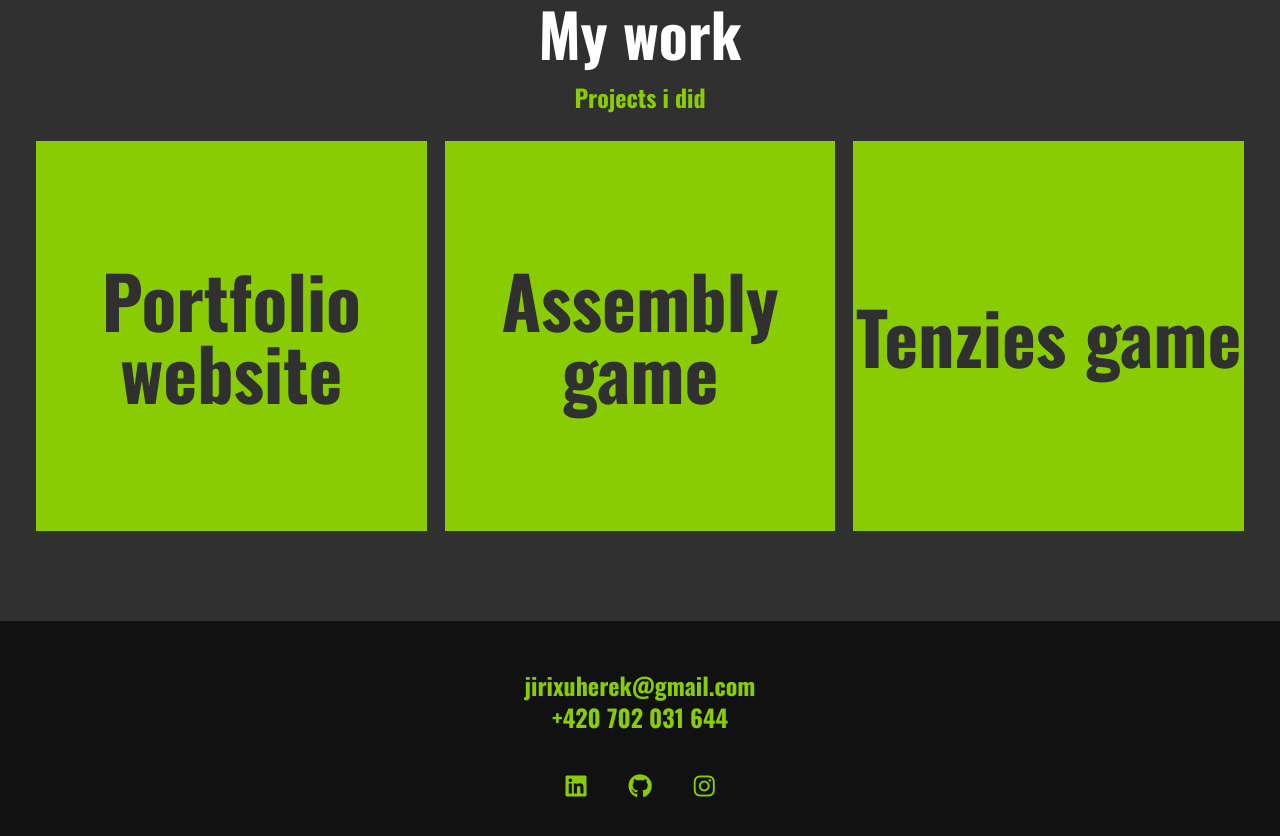
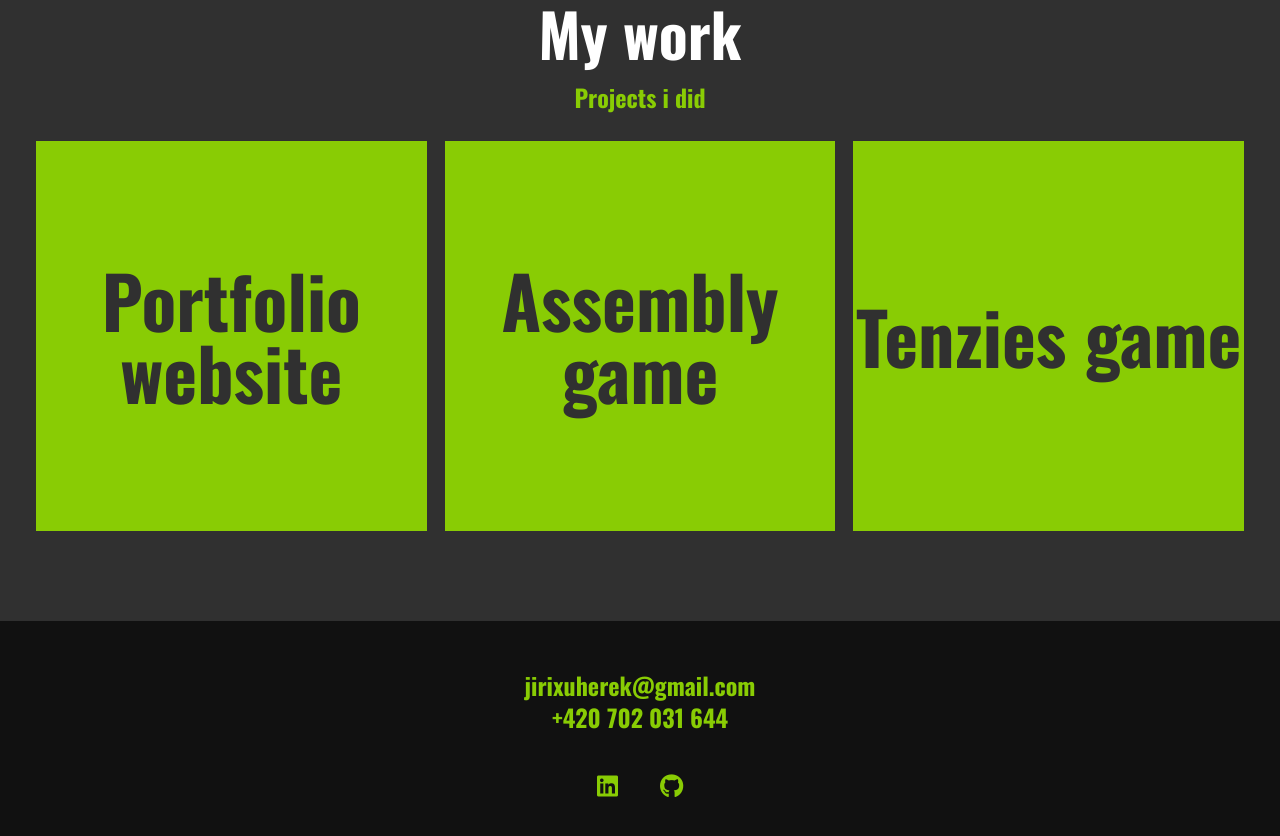
Before and after one commit to jiriji/portfolio-website, a website: page index.html in a window 1280 px wide. Shown: the part 1616-2452 px from the top of the page. Drawn offline with nearby package versions, Linux system fonts and the light colour scheme.

Commit message:
Social links modified
deleted link to instagram

```diff
--- a/index.html
+++ b/index.html
@@ -109,9 +109,6 @@
                 <li class="social-list__item">
                     <a class="social-list__link" href="https://github.com/jiriji">
                         <i class="fa-brands fa-github"></i></a></li>
-                <li class="social-list__item">
-                    <a class="social-list__link" href="https://www.instagram.com/jiriuherek_/">
-                        <i class="fa-brands fa-instagram"></i></a></li>
             </ul>
         </footer>
 
```
Also changed, not shown: public/portfolio-item-assembly_game.html (+0 -3 lines), public/portfolio-item-tenzies_game.html (+0 -3 lines), public/portfolio-item-website.html (+0 -3 lines).
